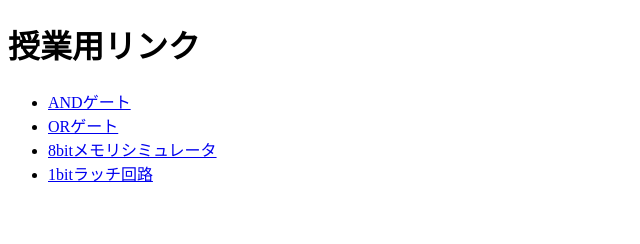
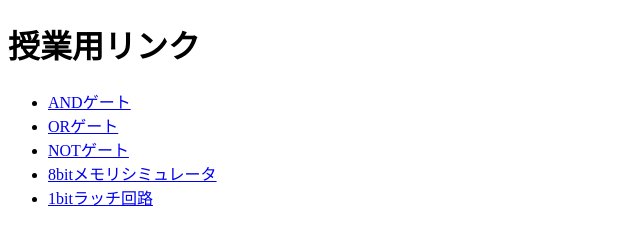
Before and after one commit to yyyyosida/jouhou1, a plain HTML site: page index.html in a window 1280 px wide. Shown: the whole page, without its empty margins (0-640 px from the left). Drawn offline with Linux system fonts and the light colour scheme.

Commit message:
Update index.html

```diff
--- a/index.html
+++ b/index.html
@@ -6,6 +6,7 @@
     <ul>
       <li><a href="AND.html">ANDゲート</a></li>
       <li><a href="OR.html">ORゲート</a></li>
+            <li><a href="NOT.html">NOTゲート</a></li>
       <li><a href="8bitM.html">8bitメモリシミュレータ</a></li>
       <li><a href="nandLatch.html">1bitラッチ回路</a></li>
     </ul>
```
